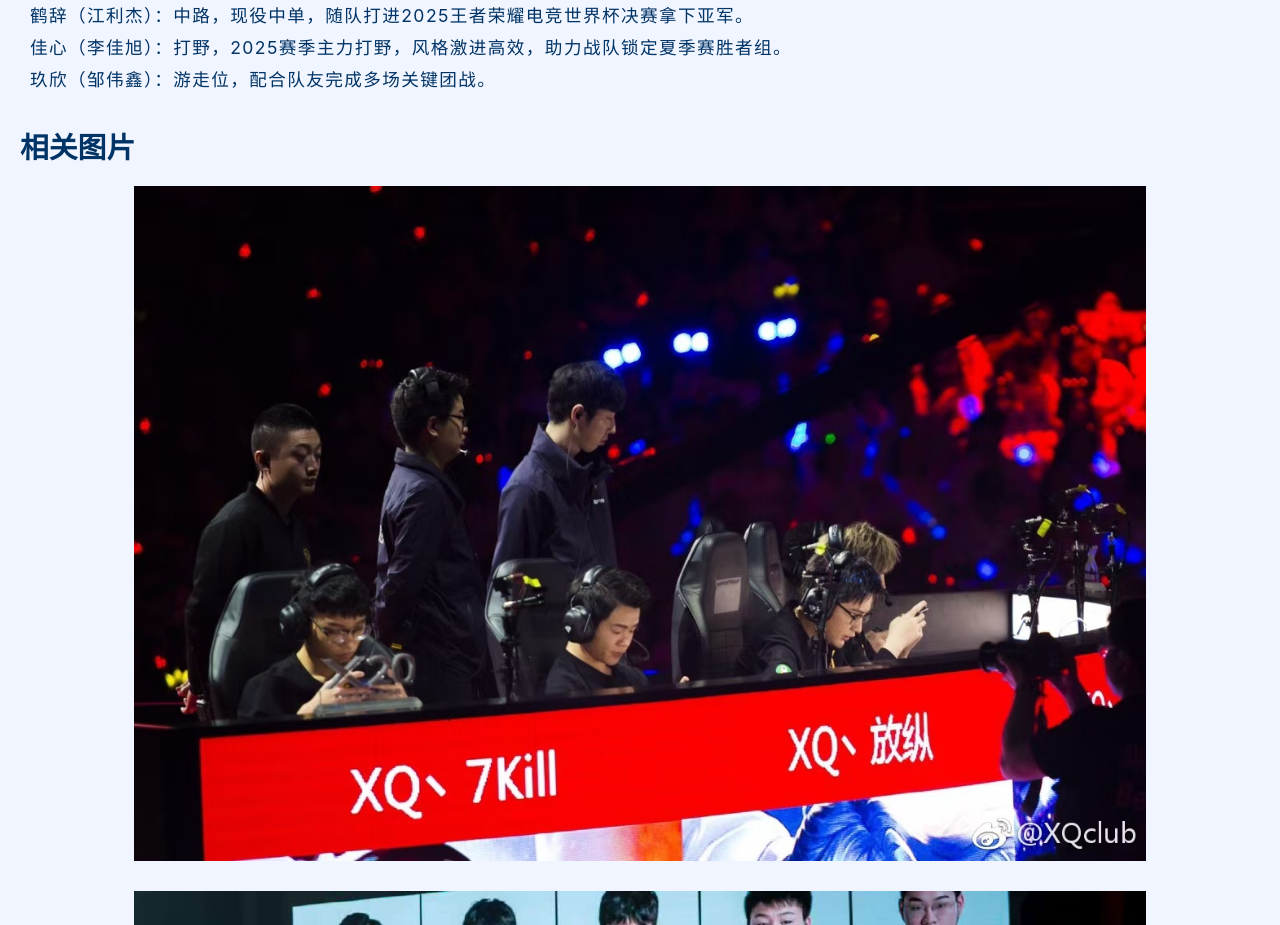
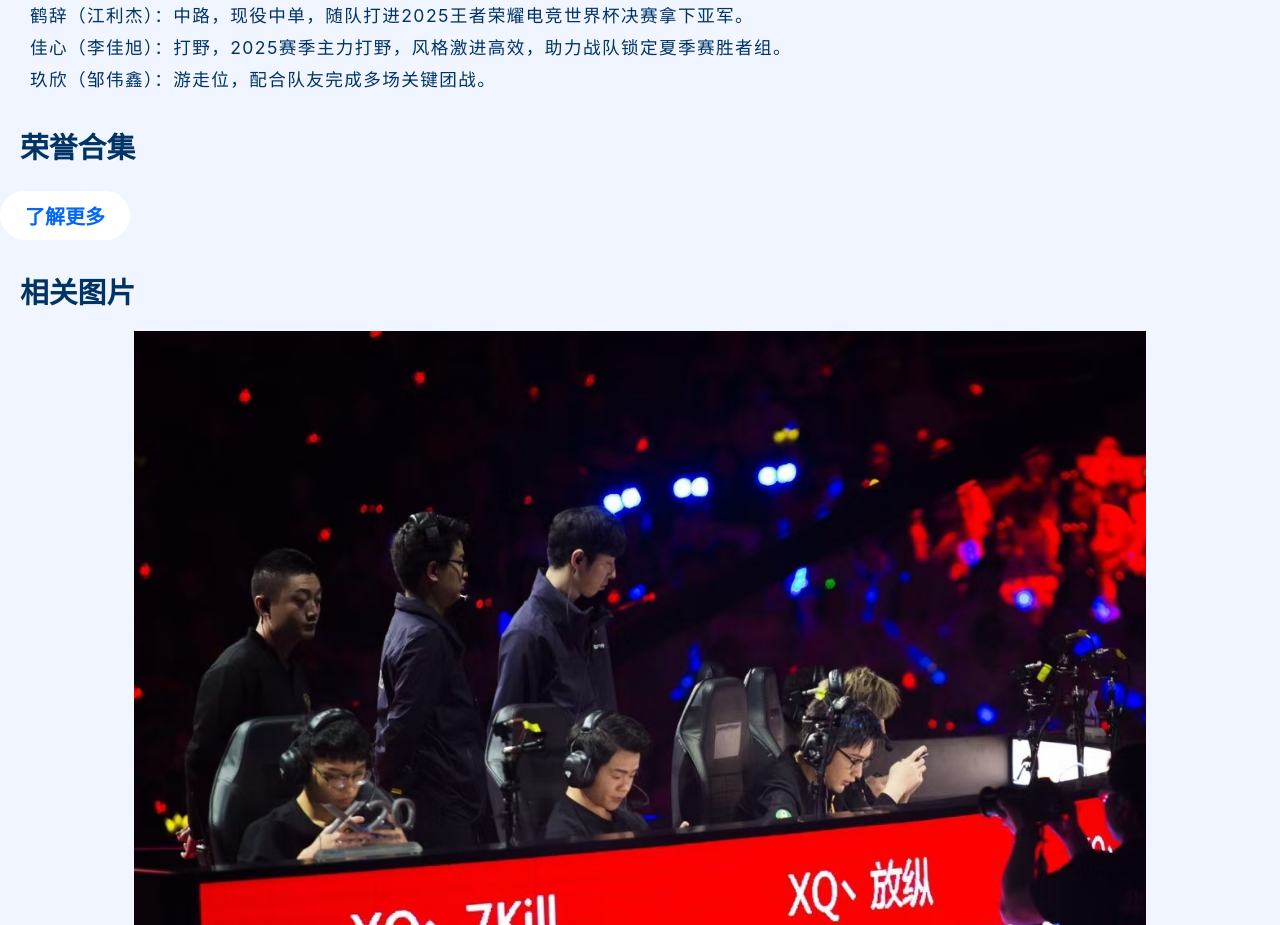
Before and after one commit to yixi0914/yixi0914.github.io, a plain HTML site: page about/index.html in a window 1280 px wide. Shown: the part 2180-3105 px from the top of the page. Drawn offline with Linux system fonts and the light colour scheme.

Commit message:
Add files via upload

```diff
--- a/about/index.html
+++ b/about/index.html
@@ -53,6 +53,7 @@ height:100%;
   <p>王者荣耀KPL职业联赛战队</p>
 </section>
 
+
 <section class="container">
 <h2>战队简介</h2>
 <p>
@@ -96,6 +97,11 @@ Knight(陈名铭）：中路，初代中路核心，操作稳健，为战队早
 玖欣（邹伟鑫）：游走位，配合队友完成多场关键团战。<br>
 </p >
 
+<div class="team-video">
+  <h2>荣誉合集</h2>
+  <a href="../portfolio/index.html" class="btn">了解更多</a >
+</div>
+
 <h2>相关图片</h2>
 <div class="img-group">
  <div class="img-box">
--- a/css/style.css
+++ b/css/style.css
@@ -84,7 +84,7 @@ h2 {
   letter-spacing: 0.08em;
 }
 
-/* 荣誉卡片样式（关键修改：用aspect-ratio替代height:0，稳定16:9） */
+/* 荣誉卡片样式*/
 .container .honor-card {
   padding: 0;
   width: 100%;
```
